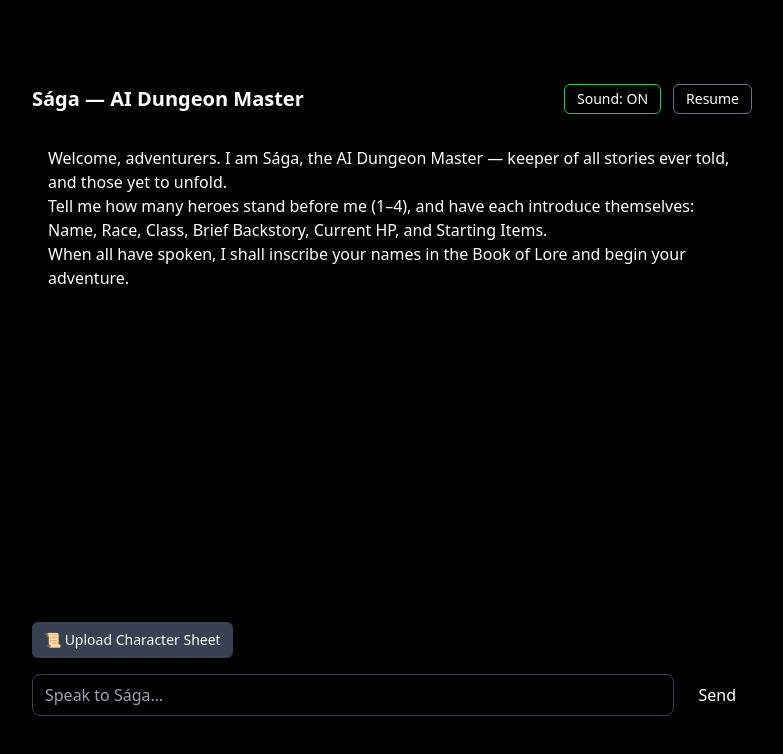
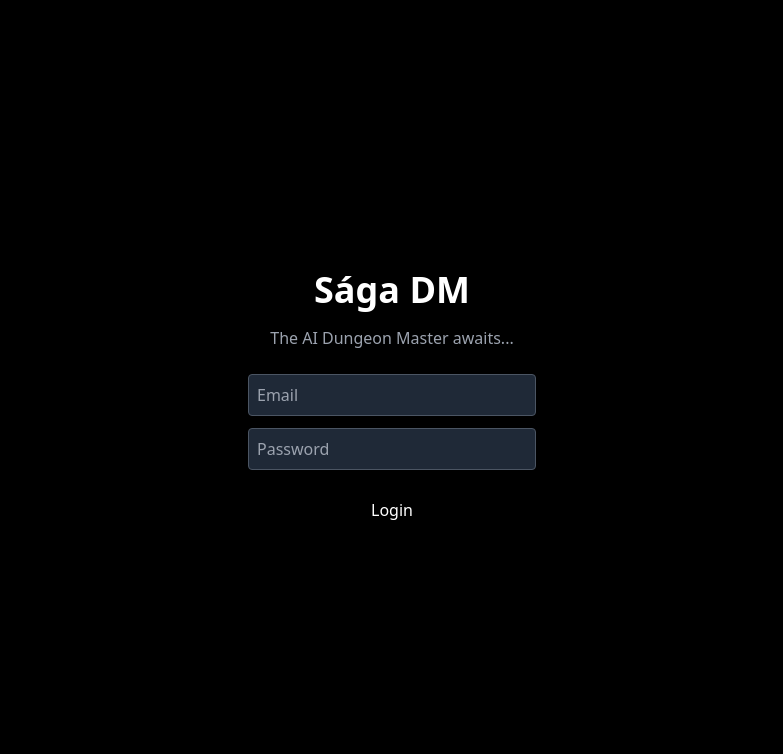
Before and after one commit to ShivKohli/saga-dm-webapp, a Next.js app: page / in a window 1280 px wide. Shown: the top 754 px of the page, without its empty margins (248-1031 px from the left). Built offline with nearby package versions, Linux system fonts and the light colour scheme; no server answers.

Commit message:
Update page.tsx

```diff
--- a/app/page.tsx
+++ b/app/page.tsx
@@ -1,12 +1,58 @@
-import Chat from "@/components/Chat";
-import { AudioProvider } from "@/components/AudioQueue";
+"use client";
+import { useState } from "react";
+import { supabase } from "@/lib/supabaseClient";
+import { useRouter } from "next/navigation";
 
-export default function Page() {
+export default function LandingPage() {
+  const [email, setEmail] = useState("");
+  const [password, setPassword] = useState("");
+  const [error, setError] = useState("");
+  const router = useRouter();
+
+  const handleLogin = async (e: React.FormEvent) => {
+    e.preventDefault();
+    setError("");
+
+    const { data, error } = await supabase.auth.signInWithPassword({
+      email,
+      password,
+    });
+
+    if (error) {
+      setError(error.message);
+    } else {
+      router.push("/play"); // Redirects to chat after login
+    }
+  };
+
   return (
-    <main className="min-h-screen flex flex-col items-center justify-center bg-black text-white">
-      <AudioProvider>
-        <Chat />
-      </AudioProvider>
-    </main>
+    <div className="min-h-screen flex flex-col items-center justify-center bg-black text-white">
+      <h1 className="text-4xl mb-4 font-bold">Sága DM</h1>
+      <p className="mb-6 text-gray-400">The AI Dungeon Master awaits...</p>
+
+      <form onSubmit={handleLogin} className="flex flex-col gap-3 w-72">
+        <input
+          className="p-2 rounded bg-gray-800 border border-gray-600"
+          placeholder="Email"
+          type="email"
+          value={email}
+          onChange={(e) => setEmail(e.target.value)}
+        />
+        <input
+          className="p-2 rounded bg-gray-800 border border-gray-600"
+          placeholder="Password"
+          type="password"
+          value={password}
+          onChange={(e) => setPassword(e.target.value)}
+        />
+        {error && <p className="text-red-400 text-sm">{error}</p>}
+        <button
+          type="submit"
+          className="p-2 mt-2 bg-saga.accent text-white rounded hover:bg-saga.accent/80"
+        >
+          Login
+        </button>
+      </form>
+    </div>
   );
 }
```
